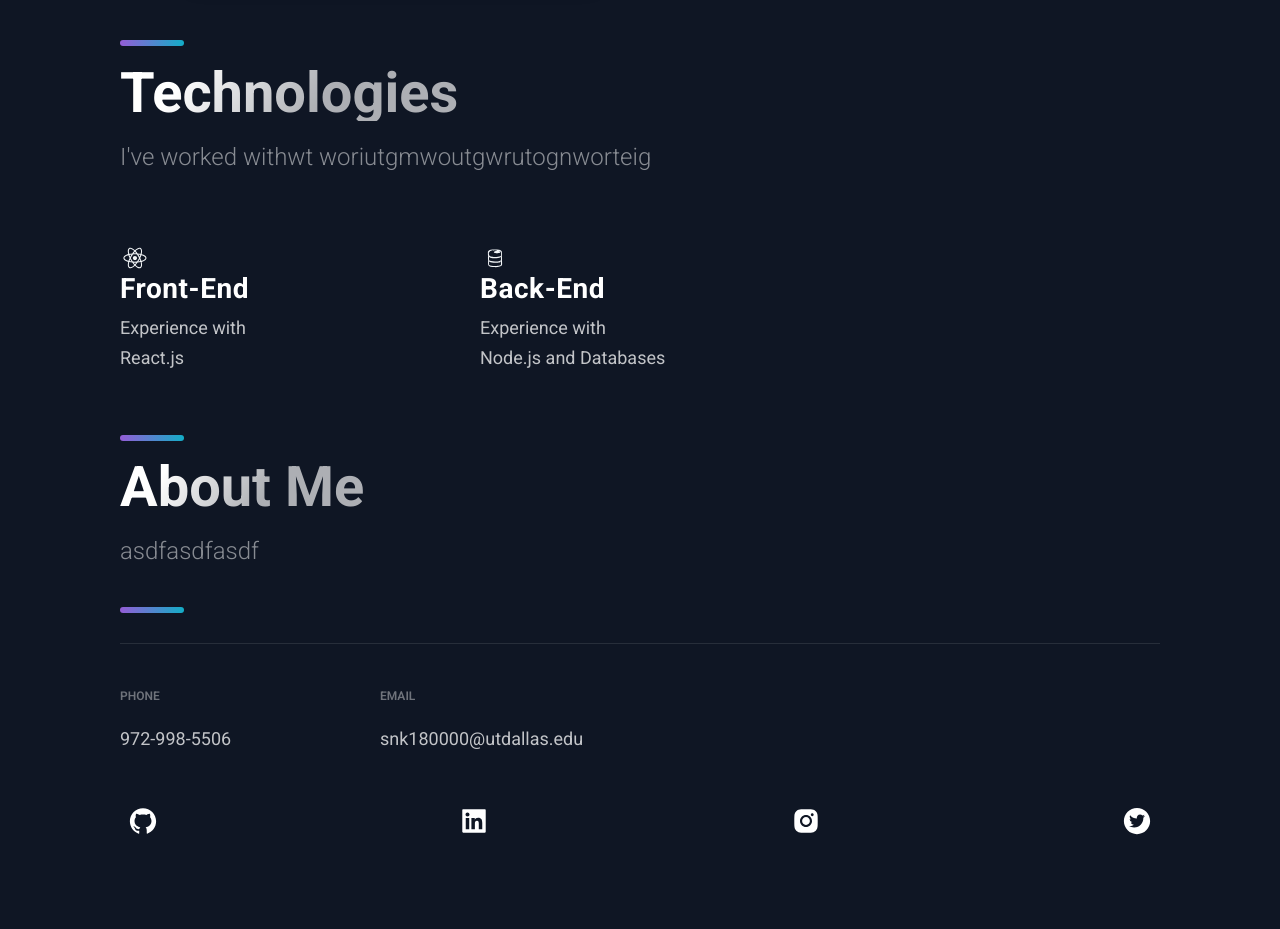
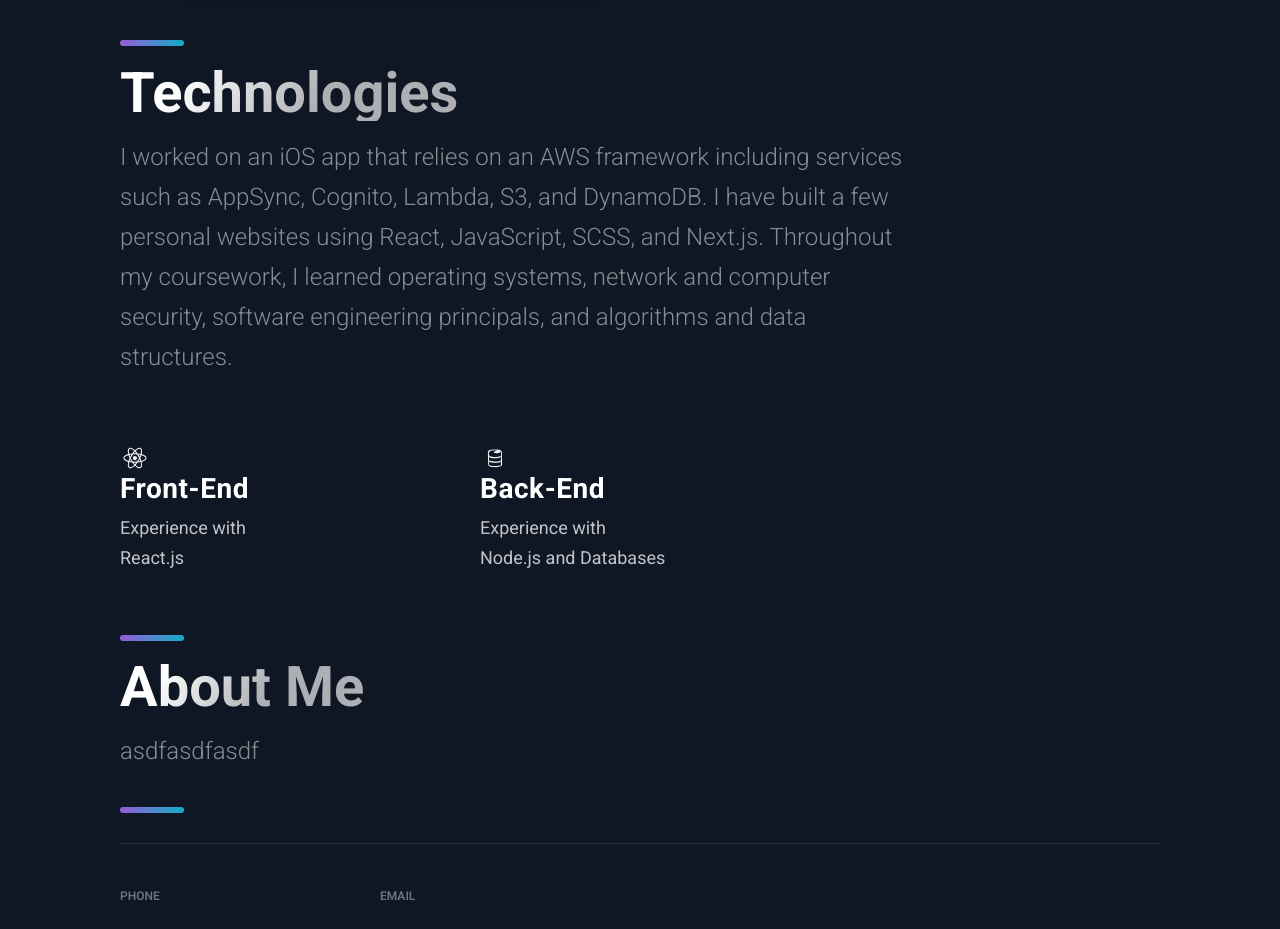
Before and after one commit to thanhk/react-portfolio, a Next.js app: page /react-portfolio/ in a window 1280 px wide. Shown: the part 1400-2329 px from the top of the page. Before the commit the page ends 2298 px from the top, so only its background shows below. Built offline with nearby package versions, Linux system fonts and the light colour scheme.

Commit message:
update technologies

```diff
--- a/package.json
+++ b/package.json
@@ -15,7 +15,7 @@
     "react": "17.0.2",
     "react-dom": "17.0.2",
     "react-icons": "^4.3.1",
-    "styled-components": "^5.3.0",
+    "styled-components": "^5.3.3",
     "styled-normalize": "^8.0.7"
   }
 }
--- a/src/components/Header/Header.js
+++ b/src/components/Header/Header.js
@@ -3,7 +3,6 @@
 import { AiFillGithub, AiFillInstagram, AiFillLinkedin, AiFillTwitterCircle } from 'react-icons/ai';
 
 import { Container, Div1, Div2, Div3, NavLink, SocialIcons, Span } from './HeaderStyles';
-const prefix = '/react-portfolio';
 
 const Header = () =>  (
   <Container>
@@ -17,17 +16,17 @@
     </Div1>
     <Div2>
       <li>
-        <Link href={prefix+'#projects'}>
+        <Link href="#projects">
           <NavLink>Projects</NavLink>
         </Link>
       </li>
       <li>
-        <Link href={prefix+'#tech'}>
+        <Link href="#tech">
           <NavLink>Technologies</NavLink>
         </Link>
       </li>
       <li>
-        <Link href={prefix+'#about'}>
+        <Link href="#about">
           <NavLink>About</NavLink>
         </Link>
       </li>
--- a/src/components/Technologies/Technologies.js
+++ b/src/components/Technologies/Technologies.js
@@ -9,7 +9,10 @@
     <br />
     <SectionTitle>Technologies</SectionTitle>
     <SectionText>
-      I've worked withwt woriutgmwoutgwrutognworteig
+      I worked on an iOS app that relies on an AWS framework including services such as AppSync, Cognito, Lambda,
+      S3, and DynamoDB. I have built a few personal websites using React, JavaScript, SCSS, and Next.js. Throughout my
+      coursework, I learned operating systems, network and computer security, software engineering principals, and
+      algorithms and data structures.
     </SectionText>
     <List>
       <ListItem>
```
Also changed, not shown: 9 other files (tests, documents, lock files or other folders).
